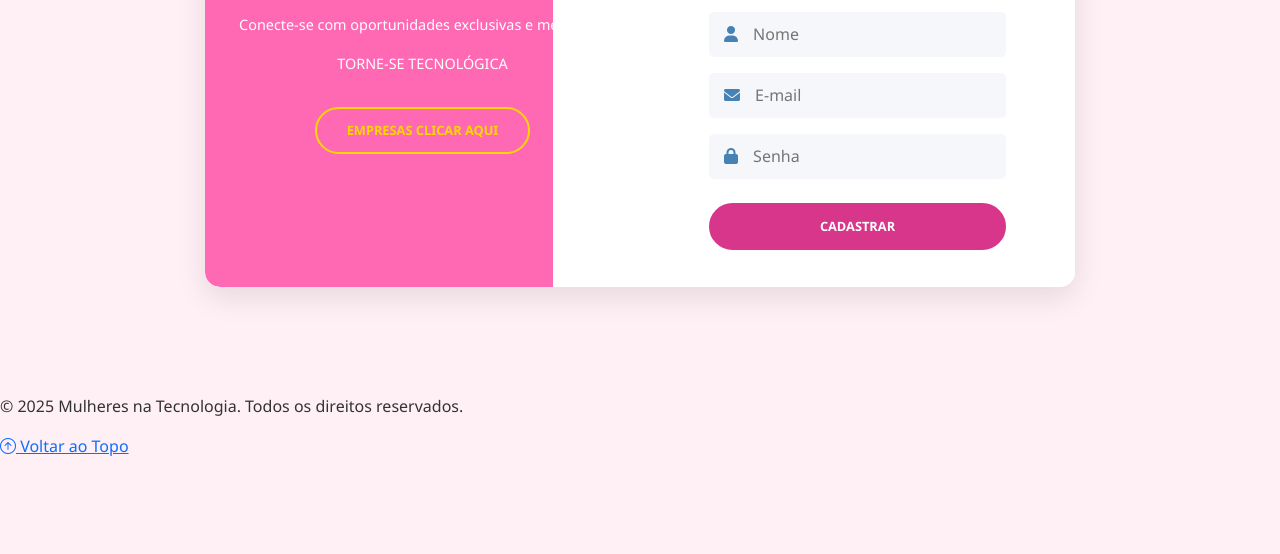
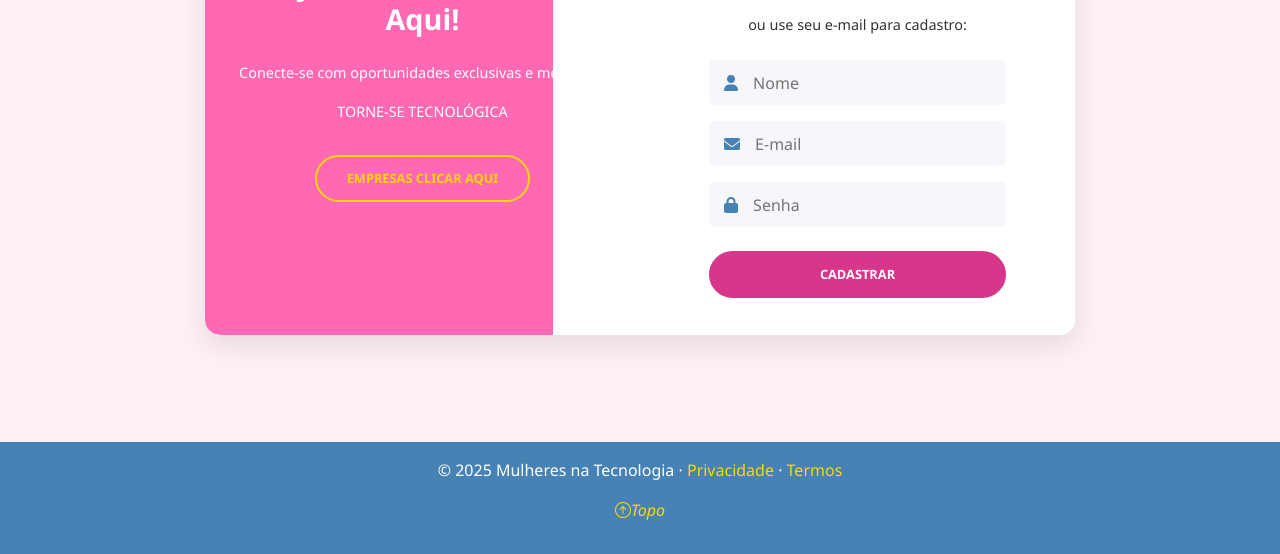
Before and after one commit to Ana-Karoline-Tech/Mulheres-na-tecnologia-projeto-recode, a plain HTML site: page cadastro.html in a window 1280 px wide. Shown: the part 392-946 px from the top of the page. Before the commit the page ends 850 px from the top, so only its background shows below. Drawn offline with nearby package versions, Linux system fonts and the light colour scheme.

Commit message:
Corrigi falhas no link da página home até a página contato e algumas formatações em outras páginas

```diff
--- a/cadastro.css
+++ b/cadastro.css
@@ -345,6 +345,33 @@ body.tema-escuro {
   color: var(--rosa-medio);
 }
 
+/* Rodapé */
+.rodape {
+ background-color: #4682b4; /* Azul médio */
+  color: white;
+  padding: 1rem 0;
+  text-align: center;
+  margin: 0;
+  width: 100vw;      /* Adicione esta linha para ocupar toda a largura da tela */
+  position: relative;/* Garante que fique no fluxo normal */
+  left: 50%;         /* Corrige o deslocamento causado pelo 100vw */
+  right: 50%;
+  transform: translateX(-50%);
+}
+
+.rodape a {
+  color: #ffd700; /* Dourado */
+  text-decoration: none;
+}
+
+.rodape a:hover {
+  color: #ff69b4; /* Rosa médio */
+}
+
+.voltar-topo {
+  margin-left: auto;
+}
+
 /* ========== RESPONSIVIDADE ========== */
 @media screen and (max-width: 768px) {
   .conteudo-cadastro {
--- a/cadastro.html
+++ b/cadastro.html
@@ -26,7 +26,7 @@
         <nav class="navbar navbar-expand-lg navbar-rosa">
             <div class="container-fluid">
                 <a class="navbar-brand" href="#">
-                    <img src="./assets/logo.jpg" alt="Logo" class="logo-navbar">
+                    <img src="./assets/logo (2).jpg" alt="Logo" class="logo-navbar">
                 </a>
                 <button class="navbar-toggler" type="button" data-bs-toggle="collapse" data-bs-target="#navbarNav">
                     <span class="navbar-toggler-icon"></span>
@@ -122,11 +122,10 @@
         </div>
     </div>
 
-    <!-- Rodapé -->
     <footer class="rodape">
-        <p>&copy; 2025 Mulheres na Tecnologia. Todos os direitos reservados.</p>
-        <a href="#" class="botao-topo"><i class="bi bi-arrow-up-circle"></i> Voltar ao Topo</a>
-    </footer>
+          <p>&copy; 2025 Mulheres na Tecnologia &middot; <a href="#">Privacidade</a> &middot; <a href="#">Termos</a></p>
+          <p class="voltar-topo"><a href="#"><i class="bi bi-arrow-up-circle">Topo</i></a></p>
+        </footer>
 
     <!-- Bootstrap JS -->
     <script src="https://cdn.jsdelivr.net/npm/bootstrap@5.3.0/dist/js/bootstrap.bundle.min.js"></script>
--- a/contato.css
+++ b/contato.css
@@ -181,7 +181,7 @@ body {
   color: white;
   padding: 1rem 0;
   text-align: center;
-  margin: 0;         /* Adicione esta linha */
+  margin: 0;
   width: 100vw;      /* Adicione esta linha para ocupar toda a largura da tela */
   position: relative;/* Garante que fique no fluxo normal */
   left: 50%;         /* Corrige o deslocamento causado pelo 100vw */
--- a/cursos.css
+++ b/cursos.css
@@ -202,7 +202,7 @@ body {
   color: white;
   padding: 1rem 0;
   text-align: center;
-  margin: 0;         /* Adicione esta linha */
+  margin: 0;
   width: 100vw;      /* Adicione esta linha para ocupar toda a largura da tela */
   position: relative;/* Garante que fique no fluxo normal */
   left: 50%;         /* Corrige o deslocamento causado pelo 100vw */
--- a/global.css
+++ b/global.css
@@ -150,17 +150,16 @@ body {
 
 /* Rodapé */
 .rodape {
-  background-color: #4682b4; /* Azul médio */
+ background-color: #4682b4; /* Azul médio */
   color: white;
   padding: 1rem 0;
   text-align: center;
-  margin: 0;         /* Adicione esta linha */
+  margin: 0;
   width: 100vw;      /* Adicione esta linha para ocupar toda a largura da tela */
   position: relative;/* Garante que fique no fluxo normal */
   left: 50%;         /* Corrige o deslocamento causado pelo 100vw */
   right: 50%;
-  transform: translateX(-50%);
-
+  transform: translateX(-50%);oda
 }
 
 .rodape a {
--- a/sobre.css
+++ b/sobre.css
@@ -192,7 +192,7 @@ body {
   color: white;
   padding: 1rem 0;
   text-align: center;
-  margin: 0;         /* Adicione esta linha */
+  margin: 0;
   width: 100vw;      /* Adicione esta linha para ocupar toda a largura da tela */
   position: relative;/* Garante que fique no fluxo normal */
   left: 50%;         /* Corrige o deslocamento causado pelo 100vw */
```
Also changed, not shown: contato.html (+1 -1 lines), index.html (+1 -1 lines).
